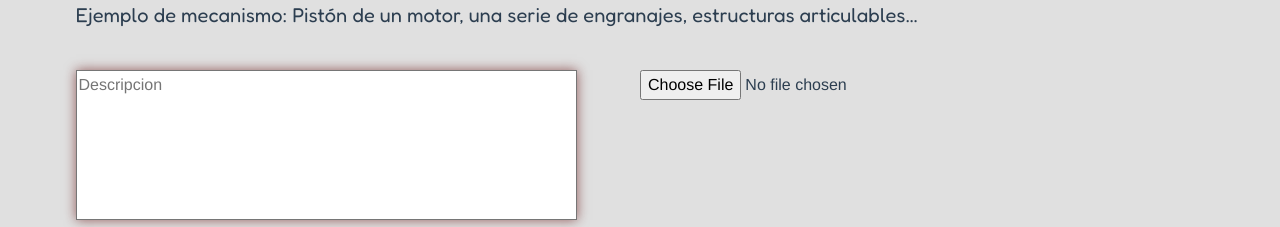
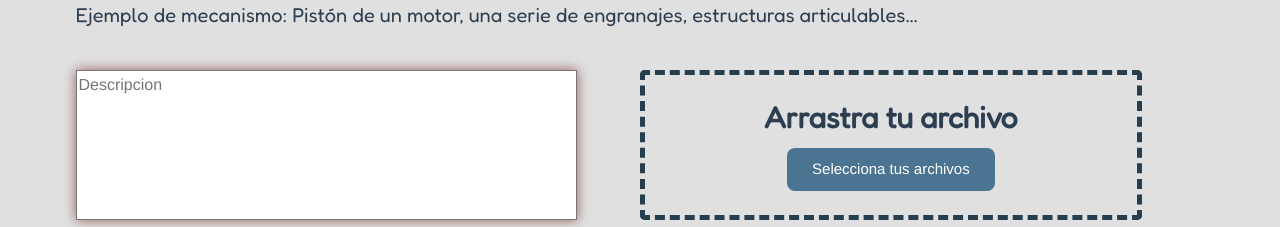
Before and after one commit to JSantosSP/AJSolutions, a Vue app in the folder ajsolutions/: page /animaciones in a window 1280 px wide. Shown: the part 725-952 px from the top of the page. Built offline with nearby package versions, Linux system fonts and the light colour scheme.

Commit message:
Arrastra tu archivo(para arreglar)

```diff
--- a/ajsolutions/src/views/AnimacionesView.vue
+++ b/ajsolutions/src/views/AnimacionesView.vue
@@ -13,14 +13,16 @@
         </p>
       </div>
       <div id="correo">
-        <form action="futuro_php.php" method="post" enctype="multipart/form-data">
+        <form action="AnimacionesView.js" method="post" enctype="multipart/form-data">
           <div class="ventana">
             <div class = "contenedor">
               <div id="desc">
                 <textarea name="Desc" placeholder="Descripcion"/>
               </div>
               <div class="arch">
-                <input type="file" name="archivo" accept=".pdf" required/>
+                <h1>Arrastra tu archivo</h1>
+                <button>Selecciona tus archivos</button>
+                <input type="file" name="archivo" id="imput-file" accept=".pdf" hidden>
               </div>
             </div>
             <div id="btn_env">
@@ -39,7 +41,6 @@ export default {
 }
 </script>
 
-
 <style scoped>
 .titulo {
   font-weight: bolder;
@@ -53,7 +54,6 @@ export default {
 .cont{
 }
 #anima video{
-  border: none;
   width: 70%;
 
 }
@@ -89,12 +89,40 @@ export default {
 
 .arch {
   margin-left: 5%;
+  border: 5px dashed #273e4e;
+  width: 40%;
+  height: 150px;
+  border-radius: 5px;
+  display: flex;
+  justify-content: center;
+  align-items: center;
+  flex-direction: column;
 }
 .arch input[type = file]{
   top: 0;
   left: 0;
   text-align: right;
   background: none repeat scroll 0 0 transparent;
+}
+.arch.active{
+  background-color: #b8d4fe;
+  color: black;
+  border: 2px dashed #618ac9;
+}
+.arch h1{
+  font-weight: bolder;
+  font-family: 'Fredoka';
+  font-size: 30px;
+}
+.arch button{
+  padding: 10px 25px;
+  font-size: 15px;
+  border: 0;
+  outline: none;
+  background-color: #4A7491;
+  color: white;
+  border-radius: 8px;
+  margin-top: 5px;
 }
 
 #btn_env{
```
Also changed, not shown: ajsolutions/src/views/AnimacionesView.js (added, +8 -0 lines).
